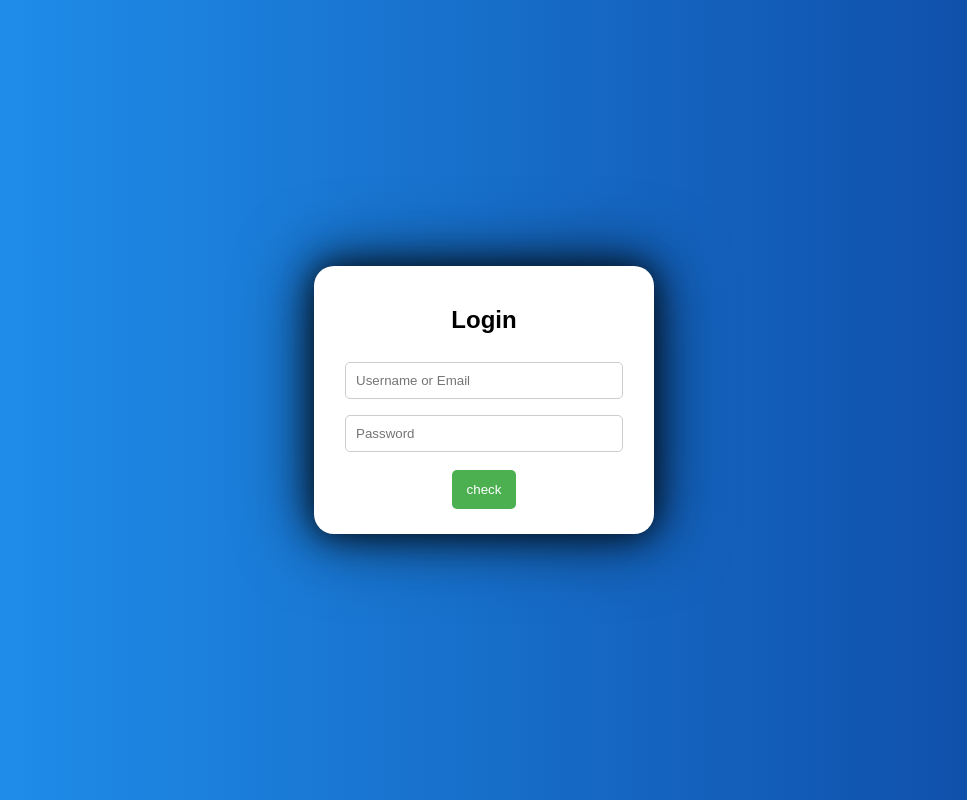
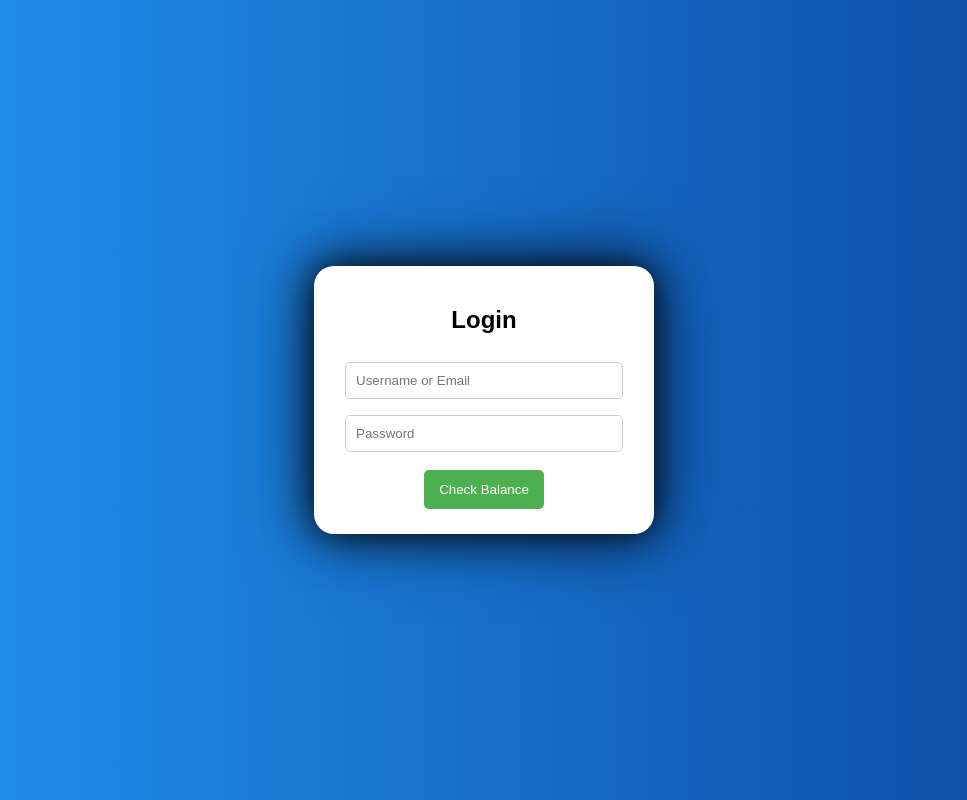
Before and after one commit to HimynameisLOL/PlanetCoinsLogin, a plain HTML site: page index.html in a window 1280 px wide. Shown: the whole page, without its empty margins (156-1123 px from the left). Drawn offline with Linux system fonts and the light colour scheme.

Commit message:
Update index.html

```diff
--- a/index.html
+++ b/index.html
@@ -83,7 +83,7 @@
     <form onsubmit="return validateForm(event)">
       <input type="text" id="usernameOrEmail" placeholder="Username or Email" required>
       <input type="password" id="password" placeholder="Password" required>
-      <button type="submit">check</button>
+      <button type="submit">Check Balance</button>
       <span class="error-message" id="login-error"></span>
       <span class="success-message" id="login-success"></span>
     </form>
```
